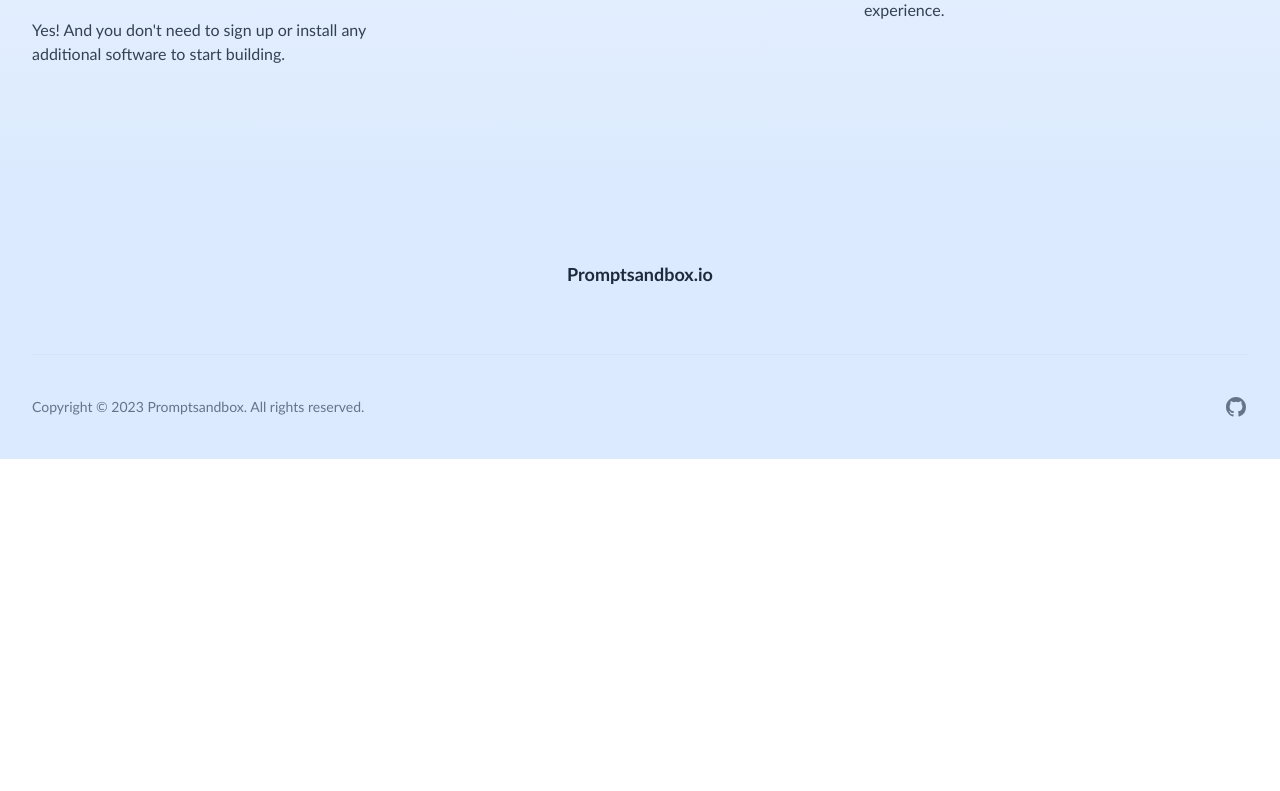
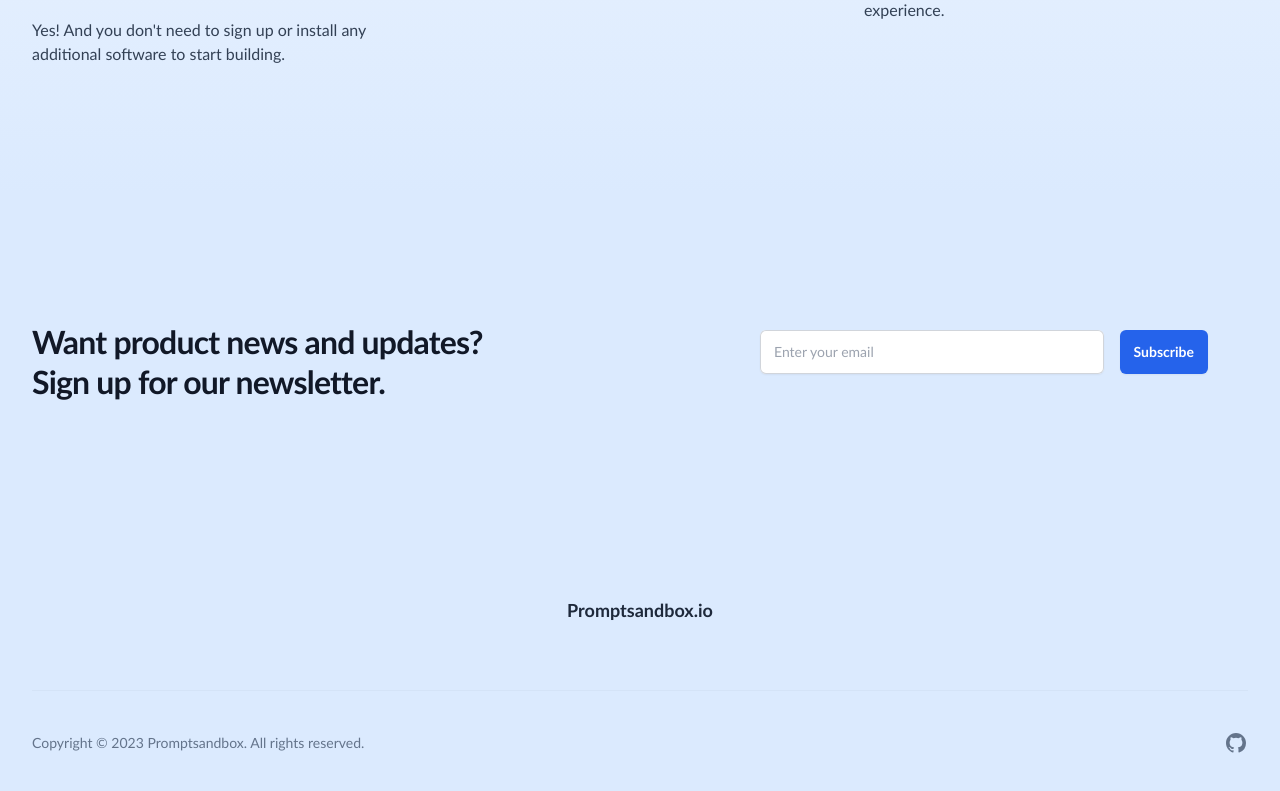
Before and after one commit to Promptsandbox-io/landing, a Next.js app: page / in a window 1280 px wide. Shown: the part 4415-5206 px from the top of the page. Before the commit the page ends 4874 px from the top, so only its background shows below. Built offline with nearby package versions, Linux system fonts and the light colour scheme.

Commit message:
Newsletter

```diff
--- /dev/null
+++ b/src/components/Newsletter.jsx
@@ -0,0 +1,92 @@
+import { useState } from 'react'
+
+export default function Newsletter() {
+  const [email, setEmail] = useState('')
+  const [isFormSubmitted, setIsFormSubmitted] = useState(false)
+
+  const handleSubmit = (e) => {
+    e.preventDefault()
+
+    const entryID = '1059044189'
+
+    const formData = new FormData()
+    formData.append(`entry.${entryID}`, email)
+
+    fetch(
+      'https://docs.google.com/forms/d/e/1FAIpQLScGCpWK3UsjRtWIp7Vz1rO7Oktuz9glz9H2007-SZquc35tUQ/formResponse',
+      {
+        method: 'POST',
+        body: formData,
+        mode: 'no-cors',
+      }
+    )
+      .then(() => {
+        setEmail('')
+        // Add any success handling, e.g., show a message or redirect
+        setIsFormSubmitted(true)
+      })
+      .catch((error) => {
+        console.error('Error:', error)
+        // Add any error handling, e.g., show an error message
+      })
+  }
+
+  return (
+    <div className="bg-blue-100 py-16 sm:py-24 lg:py-32">
+      <div className="mx-auto grid max-w-7xl grid-cols-1 gap-10 px-6 lg:grid-cols-12 lg:gap-8 lg:px-8">
+        <div className="max-w-xl text-3xl font-bold tracking-tight text-gray-900 sm:text-3xl lg:col-span-7">
+          <h2 className="inline sm:block lg:inline xl:block">
+            Want product news and updates?
+          </h2>{' '}
+          <p className="inline sm:block lg:inline xl:block">
+            Sign up for our newsletter.
+          </p>
+        </div>
+        <form
+          className="w-full max-w-md lg:col-span-5 lg:pt-2"
+          onSubmit={handleSubmit}
+        >
+          <div className="flex gap-x-4">
+            <label htmlFor="email-address" className="sr-only">
+              Email address
+            </label>
+            <input
+              id="email-address"
+              name="entry.1059044189" // Replace "xxxxxxxx" with the actual entry ID you found
+              type="email"
+              autoComplete="email"
+              required
+              className="min-w-0 flex-auto rounded-md border-0 px-3.5 py-2 text-gray-900 shadow-sm ring-1 ring-inset ring-gray-300 placeholder:text-gray-400 focus:ring-2 focus:ring-inset focus:ring-blue-600 sm:text-sm sm:leading-6"
+              placeholder="Enter your email"
+              value={email}
+              onChange={(e) => setEmail(e.target.value)}
+            />
+            <button
+              type="submit"
+              className="flex-none rounded-md bg-blue-600 px-3.5 py-2.5 text-sm font-semibold text-white shadow-sm hover:bg-blue-500 focus-visible:outline focus-visible:outline-2 focus-visible:outline-offset-2 focus-visible:outline-blue-600"
+            >
+              Subscribe
+            </button>
+          </div>
+          <p className="mt-4 text-sm leading-6 text-gray-900">
+            {/* form submitted */}
+            {isFormSubmitted && (
+              <span className="font-bold text-blue-600">
+                Thanks for subscribing!
+              </span>
+            )}
+
+            {/* We care about your data. Read our{' '}
+            <a
+              href="#"
+              className="font-semibold text-blue-600 hover:text-blue-500"
+            >
+              privacy&nbsp;policy
+            </a>
+            . */}
+          </p>
+        </form>
+      </div>
+    </div>
+  )
+}
--- a/src/pages/index.jsx
+++ b/src/pages/index.jsx
@@ -10,6 +10,7 @@
 import { Container } from '@/components/Container'
 import { DemoSteps } from '@/components/DemoSteps'
 import ProblemAgitation from '@/components/ProblemAgitation'
+import Newsletter from '@/components/Newsletter'
 
 export default function Home() {
   return (
@@ -30,6 +31,7 @@
         {/* <SecondaryFeatures /> */}
         <CallToAction />
         <Faqs />
+        <Newsletter />
       </main>
       <Footer />
     </>
```
